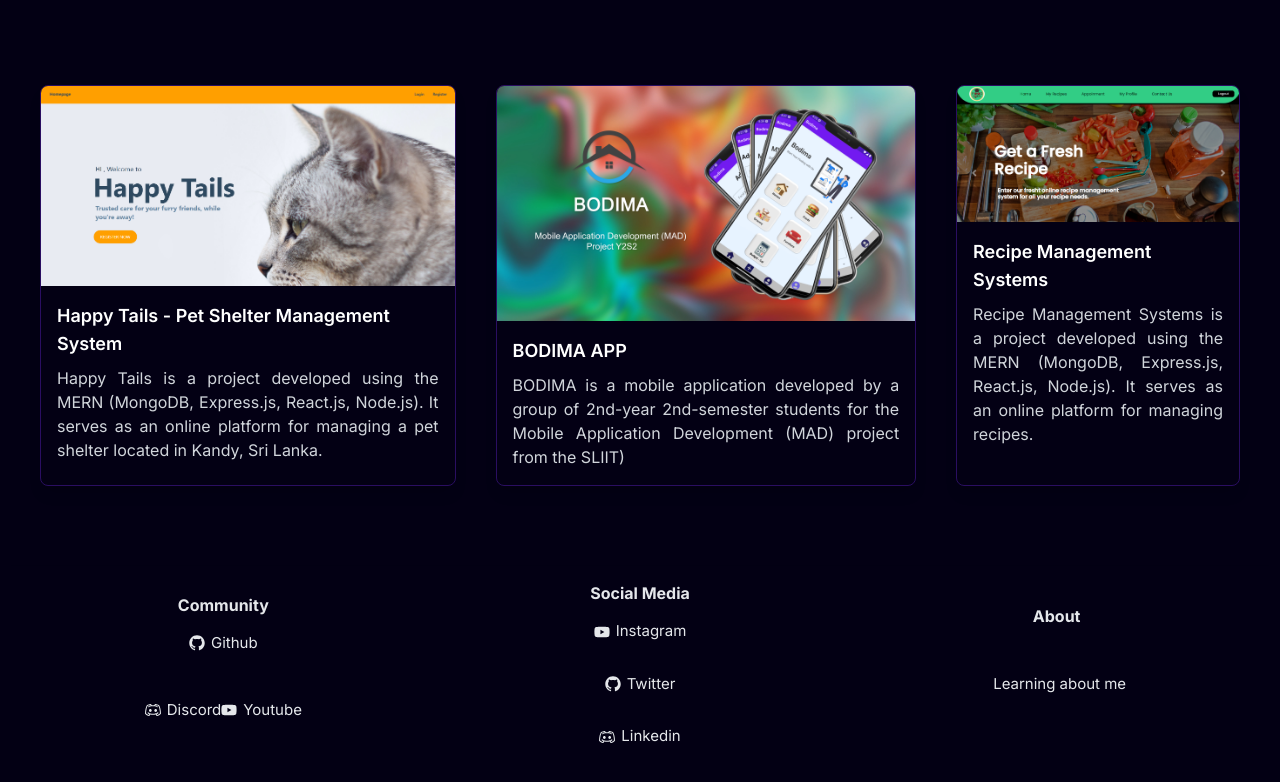
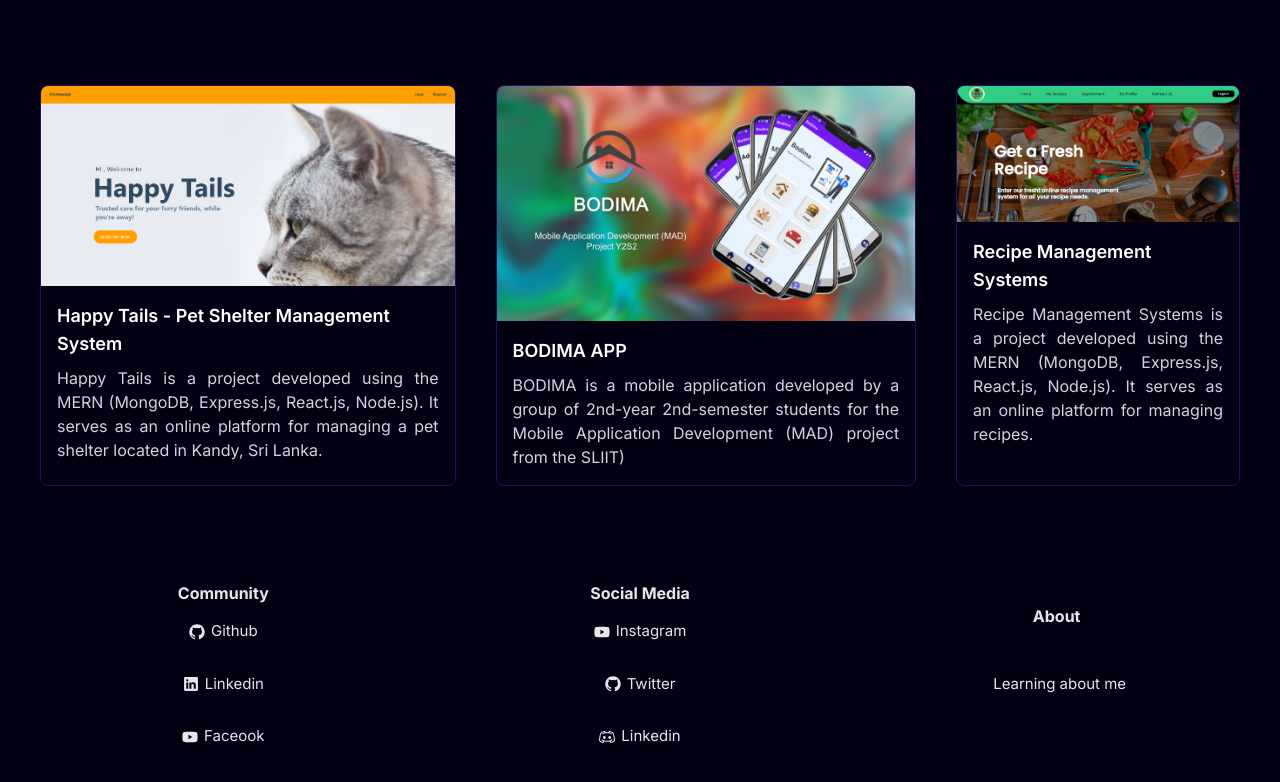
Before and after one commit to NipunPalliyaguru/Space-Portolio, a Next.js app: page / in a window 1280 px wide. Shown: the part 5816-6598 px from the top of the page. Built offline with nearby package versions, Linux system fonts and the light colour scheme; a web font is replaced by a local one.

Commit message:
links added

```diff
--- a/components/main/Footer.tsx
+++ b/components/main/Footer.tsx
@@ -20,30 +20,30 @@ const Footer = () => {
                     <div className="font-bold text-[16px]">Community</div>
                     <p className="flex flex-row items-center my-[15px] cursor-pointer">
                         <RxGithubLogo />
-                        <span className="text-[15px] ml-[6px]"><a href="https://github.com/NipunPalliyaguru">Github</a></span>
+                        <span className="text-[15px] ml-[6px]"><a href="https://github.com/NipunPalliyaguru" target="_blanck">Github</a></span>
                     </p>
                     <p className="flex flex-row items-center my-[15px] cursor-pointer">
-                        <RxDiscordLogo />
-                        <span className="text-[15px] ml-[6px]">Discord</span>
+                        <RxLinkedinLogo />
+                        <span className="text-[15px] ml-[6px]">Linkedin<a href="https://www.linkedin.com/in/nipun-palliyaguru-98a470216/" target="_blanck"></a></span>
+                    </p>
                     <p className="flex flex-row items-center my-[15px] cursor-pointer">
                         <FaYoutube />
-                        <span className="text-[15px] ml-[6px]">Youtube</span>
-                    </p>
+                        <span className="text-[15px] ml-[6px]"><a href="https://facebook.com/nipun.ayodya" target="_blanck">Faceook</a></span>
                     </p>
                 </div>
                 <div className="min-w-[200px] h-auto flex flex-col items-center justify-start">
                     <div className="font-bold text-[16px]">Social Media</div>
                     <p className="flex flex-row items-center my-[15px] cursor-pointer">
                         <FaYoutube />
-                        <span className="text-[15px] ml-[6px]">Instagram</span>
+                        <span className="text-[15px] ml-[6px]"><a href="https://www.instagram.com/Nipun.Ayodya/" target="_blanck">Instagram</a></span>
                     </p>
                     <p className="flex flex-row items-center my-[15px] cursor-pointer">
                         <RxGithubLogo />
-                        <span className="text-[15px] ml-[6px]">Twitter</span>
+                        <span className="text-[15px] ml-[6px]"><a href="https://github.com/NipunPalliyaguru" target="_blanck">Twitter</a></span>
                     </p>
                     <p className="flex flex-row items-center my-[15px] cursor-pointer">
                         <RxDiscordLogo />
-                        <span className="text-[15px] ml-[6px]">Linkedin</span>
+                        <span className="text-[15px] ml-[6px]">Linkedin<a href="https://www.linkedin.com/in/nipun-palliyaguru-98a470216/" target="_blanck"></a></span>
                     </p>
                 </div>
                 <div className="min-w-[200px] h-auto flex flex-col items-center justify-start">
```
